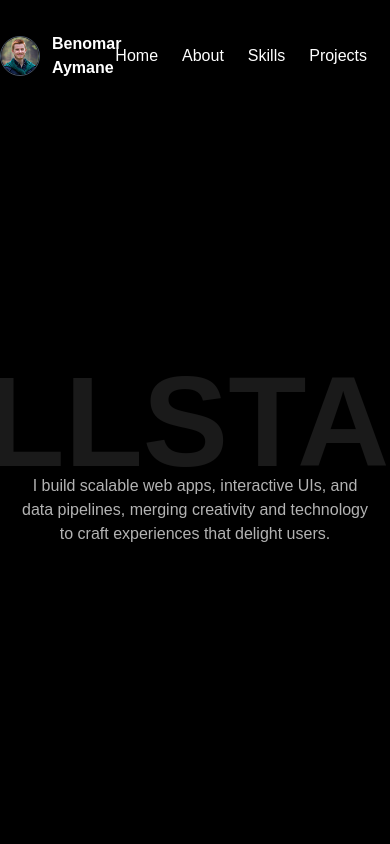
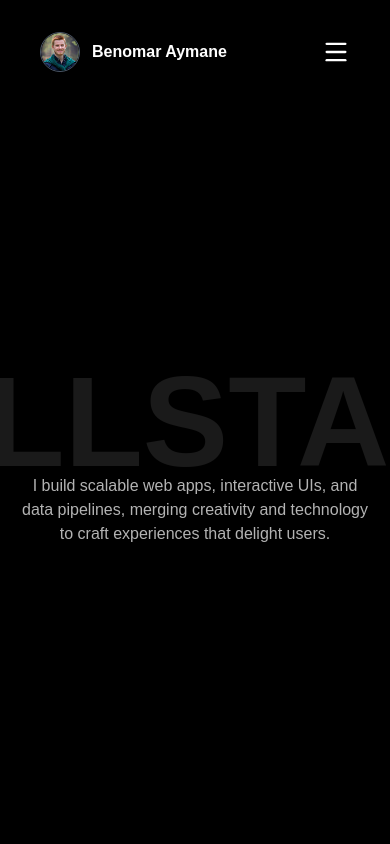
Before and after one commit to aymanebenomar/portfolio, a React (Vite) app: page / in a window 390 px wide. Shown: the top 844 px of the page. Built offline with nearby package versions, Linux system fonts and the light colour scheme; a web font is replaced by a local one.

Commit message:
navbar done.

```diff
--- a/src/components/Navbar.jsx
+++ b/src/components/Navbar.jsx
@@ -1,7 +1,9 @@
 import React, { useState, useEffect } from "react";
+import { Menu, X } from "lucide-react";
 
 const Navbar = () => {
   const [scrolled, setScrolled] = useState(false);
+  const [menuOpen, setMenuOpen] = useState(false);
 
   useEffect(() => {
     const handleScroll = () => {
@@ -22,38 +24,47 @@ const Navbar = () => {
 
   const scrollToSection = (id) => {
     const element = document.getElementById(id);
-    if (element) element.scrollIntoView({ behavior: "smooth" });
+    if (element) {
+      element.scrollIntoView({ behavior: "smooth" });
+      setMenuOpen(false); // close after clicking
+    }
   };
 
   return (
     <header
       className={`fixed top-2 left-1/2 transform -translate-x-1/2 transition-all duration-500 ease-in-out
-        ${scrolled ? "w-4/5 bg-gray-900/80 backdrop-blur-md py-2" : "w-full py-6"}
+        ${scrolled ? "w-2/3 bg-gray-900/80 backdrop-blur-md py-2 px-6" : "w-full py-6 px-10"}
         rounded-xl z-50
       `}
     >
-      <div className={`inner flex items-center justify-between transition-all duration-500 ease-in-out ${scrolled ? "gap-4" : "gap-8"} max-w-7xl mx-auto`}>
+      <div className="inner flex items-center justify-between max-w-7xl mx-auto">
         {/* Left Logo/Name */}
         <a
           href="#hero"
-          className="logo flex items-center gap-3 cursor-pointer"
+          className="flex items-center gap-3 cursor-pointer"
           onClick={() => scrollToSection("hero")}
         >
           <img
             src="/images/client3.png"
             alt="logo"
-            className="w-10 h-10 rounded-full border border-gray-600 transition-all duration-500 ease-in-out"
+            className="w-10 h-10 rounded-full border border-gray-600"
           />
-          {!scrolled && <span className="font-semibold text-white">Benomar Aymane</span>}
+          {!scrolled && (
+            <span className="font-semibold text-white">Benomar Aymane</span>
+          )}
         </a>
 
-        {/* Right Navigation */}
-        <nav className="desktop">
-          <ul className={`flex items-center ${scrolled ? "gap-4" : "gap-6"}`}>
+        {/* Desktop Navigation */}
+        <nav className="hidden md:block">
+          <ul
+            className={`flex items-center ${
+              scrolled ? "gap-4" : "gap-6"
+            } text-white`}
+          >
             {navLinks.map((link) => (
               <li
                 key={link.id}
-                className="group cursor-pointer text-white"
+                className="group cursor-pointer"
                 onClick={() => scrollToSection(link.id)}
               >
                 <span>{link.label}</span>
@@ -63,11 +74,43 @@ const Navbar = () => {
           </ul>
         </nav>
 
-        {/* Optional contact button */}
-        <div className={`contact-btn hidden md:flex group transition-all duration-500 ease-in-out ${scrolled ? "px-2 py-1 text-sm" : "px-4 py-2"}`}>
-          <div className="inner">
-            <span>Contact</span>
-          </div>
+        {/* Contact Button (desktop only) */}
+        <div
+          className={`hidden md:flex group transition-all duration-500 ease-in-out ${
+            scrolled ? "px-2 py-1 text-sm" : "px-4 py-2"
+          }`}
+        >
+          <span>Contact</span>
+        </div>
+
+        {/* Mobile Toggler */}
+        <button
+          className="md:hidden text-white"
+          onClick={() => setMenuOpen(!menuOpen)}
+        >
+          {menuOpen ? <X size={28} /> : <Menu size={28} />}
+        </button>
+      </div>
+
+      {/* Mobile Dropdown Menu */}
+      <div
+        className={`md:hidden overflow-hidden transition-all duration-500 ease-in-out ${
+          menuOpen ? "max-h-96 opacity-100 mt-3" : "max-h-0 opacity-0"
+        }`}
+      >
+        <div className="bg-gray-900/95 rounded-xl shadow-lg flex flex-col items-center px-6 py-4">
+          <ul className="flex flex-col items-center gap-4 text-white font-light text-base">
+            {navLinks.map((link) => (
+              <li
+                key={link.id}
+                className="cursor-pointer"
+                onClick={() => scrollToSection(link.id)}
+              >
+                {link.label}
+              </li>
+            ))}
+            <li className="cursor-pointer">Contact</li>
+          </ul>
         </div>
       </div>
     </header>
```
